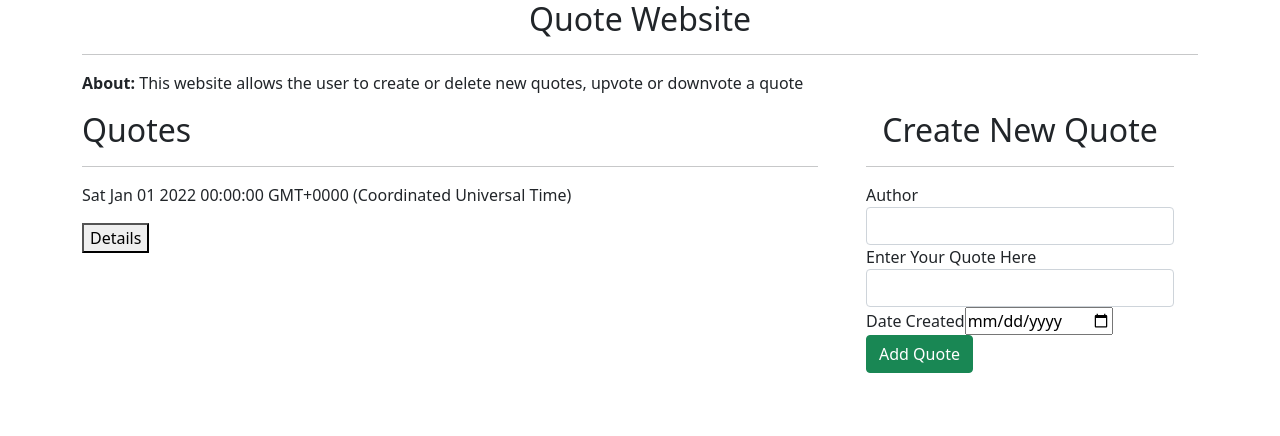
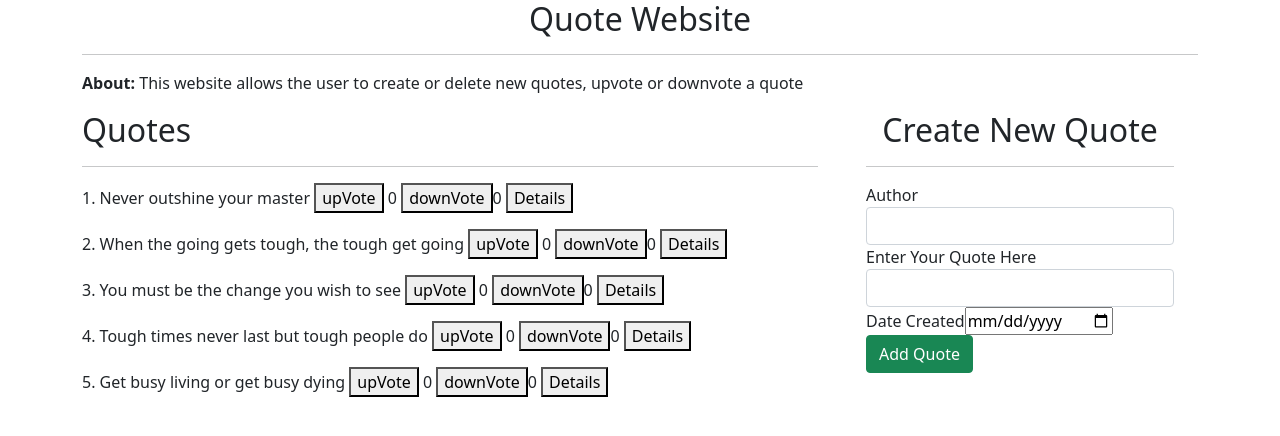
Before and after one commit to johnstat101/my-vote-website, an Angular app: page / in a window 1280 px wide. Shown: the top 436 px of the page. Built offline with nearby package versions, Linux system fonts and the light colour scheme.

Commit message:
add upvote and downvote sum functions

```diff
--- a/src/app/quote-details/quote-details.component.html
+++ b/src/app/quote-details/quote-details.component.html
@@ -1,4 +1,4 @@
 <p>Author: {{quote.author}}</p>
-<p>Up Votes: {{quote.upVote}}, Down Votes: {{quote.downVote}}</p>
+<p>UpVotes: {{quote.upVote}}, DownVotes: {{quote.downVote}}</p>
 <p>This quote was created {{quote.createdDate|dateCount}} days ago</p>
 <button (click)="quoteDelete(true)">Delete Quote</button>
--- a/src/app/quote/quote.component.html
+++ b/src/app/quote/quote.component.html
@@ -8,8 +8,11 @@
             <hr>
             <div *ngFor="let quote of quotes; let i = index">
                 <div>
-                    <p>{{quote.createdDate}}</p>
-                    <button (click)='toggleDetails(i)'>Details</button>
+                    <p>{{i+1}}. {{quote.quote}}
+                        <button (click)="upVoteFn(i)">upVote</button> {{quote.upVote}}
+                        <button (click)="downVoteFn(i)">downVote</button>{{quote.downVote}}
+                        <button (click)='toggleDetails(i)'>Details</button>
+                    </p>
                 </div>
                 <div *ngIf='quote.showDescription'>
                     <app-quote-details [quote]='quote' (isDelete)='deleteQuote($event,i)'></app-quote-details>
--- a/src/app/quote/quote.component.ts
+++ b/src/app/quote/quote.component.ts
@@ -8,13 +8,17 @@ import { Quote } from '../quote';
 })
 export class QuoteComponent implements OnInit {
   quotes:Quote[]=[
-    new Quote(1,'john Kimani','Never outshine your master',0,0,new Date(2022,0,1)),
+    new Quote(1,'John Kimani','Never outshine your master',0,0,new Date(2022,0,1)),
+    new Quote(2,'Joe Kennedy','When the going gets tough, the tough get going',0,0,new Date(2021,9,1)),
+    new Quote(3,'Mahatma Gandhi','You must be the change you wish to see',0,0,new Date(2022,0,6)),
+    new Quote(4,'Robert H. Schuller','Tough times never last but tough people do',0,0,new Date(2021,10,1)),
+    new Quote(5,'Stephen King','Get busy living or get busy dying',0,0,new Date(2021,5,10)),
   ]
 
   addNewQuote(quote:any){
     let quoteLength = this.quotes.length;
     quote.id = quoteLength+1;
-    quote.createdDate = Date();
+    quote.createdDate = new Date(quote.createdDate)
     this.quotes.push(quote)
   }
 
@@ -32,6 +36,18 @@ export class QuoteComponent implements OnInit {
     }
   }
 
+  upVoteFn(index:number){
+    let upVoteTotal = this.quotes[index].upVote;
+    this.quotes[index].upVote = upVoteTotal+1;
+
+  }
+
+  downVoteFn(index:number){
+    let downVoteTotal = this.quotes[index].downVote;
+    this.quotes[index].downVote = downVoteTotal+1;
+
+  }
+
   constructor() { }
 
   ngOnInit(): void {
```
